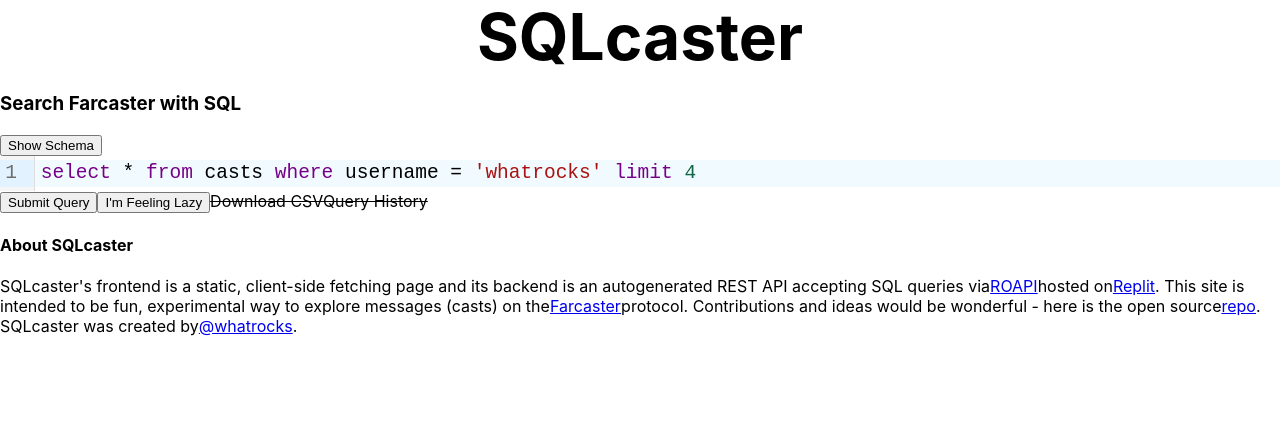
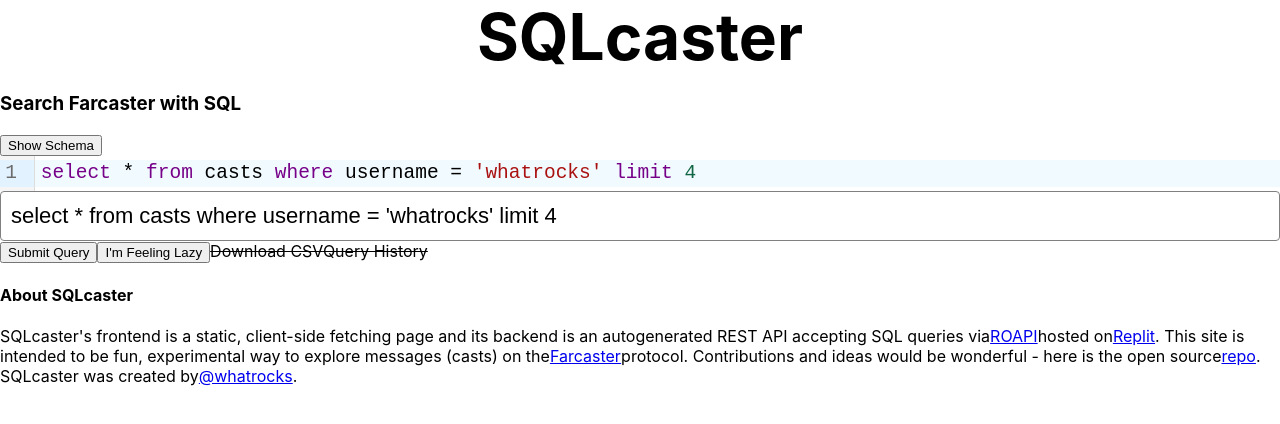
Before and after one commit to whatrocks/sqlcaster, a Next.js app: page / in a window 1280 px wide. Shown: the top 424 px of the page. Built offline with nearby package versions, Linux system fonts and the light colour scheme.

Commit message:
codemirror piece is there but not working for external updates

```diff
--- a/components/Editor.tsx
+++ b/components/Editor.tsx
@@ -16,18 +16,10 @@
     (state: EditorState) => onChange(state.doc.toString()),
     [onChange]
   );
-  const [refContainer, editorView] = useCodeMirror<HTMLDivElement>({
+  const [refContainer, _] = useCodeMirror<HTMLDivElement>({
     initialQuery: initialQuery,
     onChange: handleChange,
   });
-
-  useEffect(() => {
-    if (editorView) {
-      // do nothing
-    } else {
-      // loading editor
-    }
-  }, [editorView]);
 
   return <div className={styles.editor} ref={refContainer}></div>;
 };
--- a/pages/index.tsx
+++ b/pages/index.tsx
@@ -66,6 +66,12 @@
           <div>{showSchema && <Schema />}</div>
           <div>
             <Editor initialQuery={sqlQuery} onChange={handleQueryChange} />
+            <input
+              className={styles.queryInput}
+              contentEditable
+              value={sqlQuery}
+              onChange={(e) => setSqlQuery(e.target.value)}
+            />
             <div>
               <button onClick={handleQueryClick}>Submit Query</button>
               <button onClick={handleFeelingLazyClick}>
```
